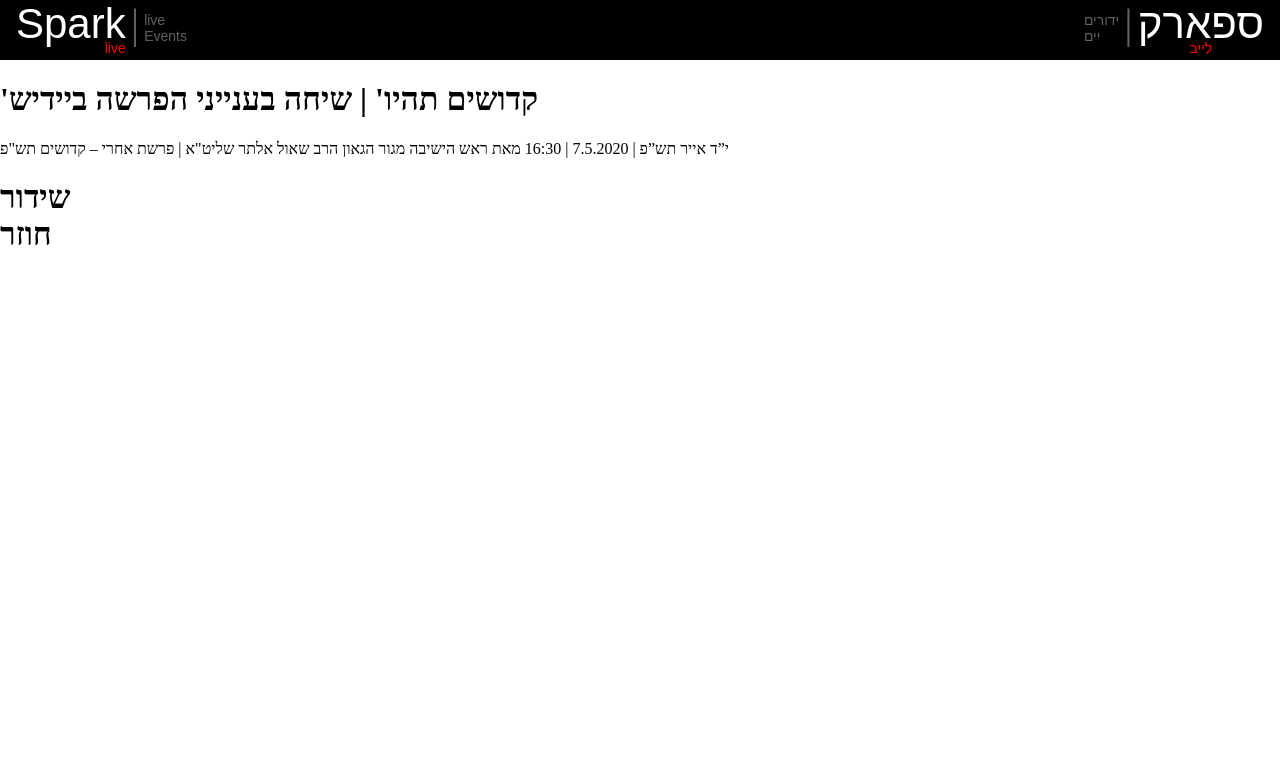
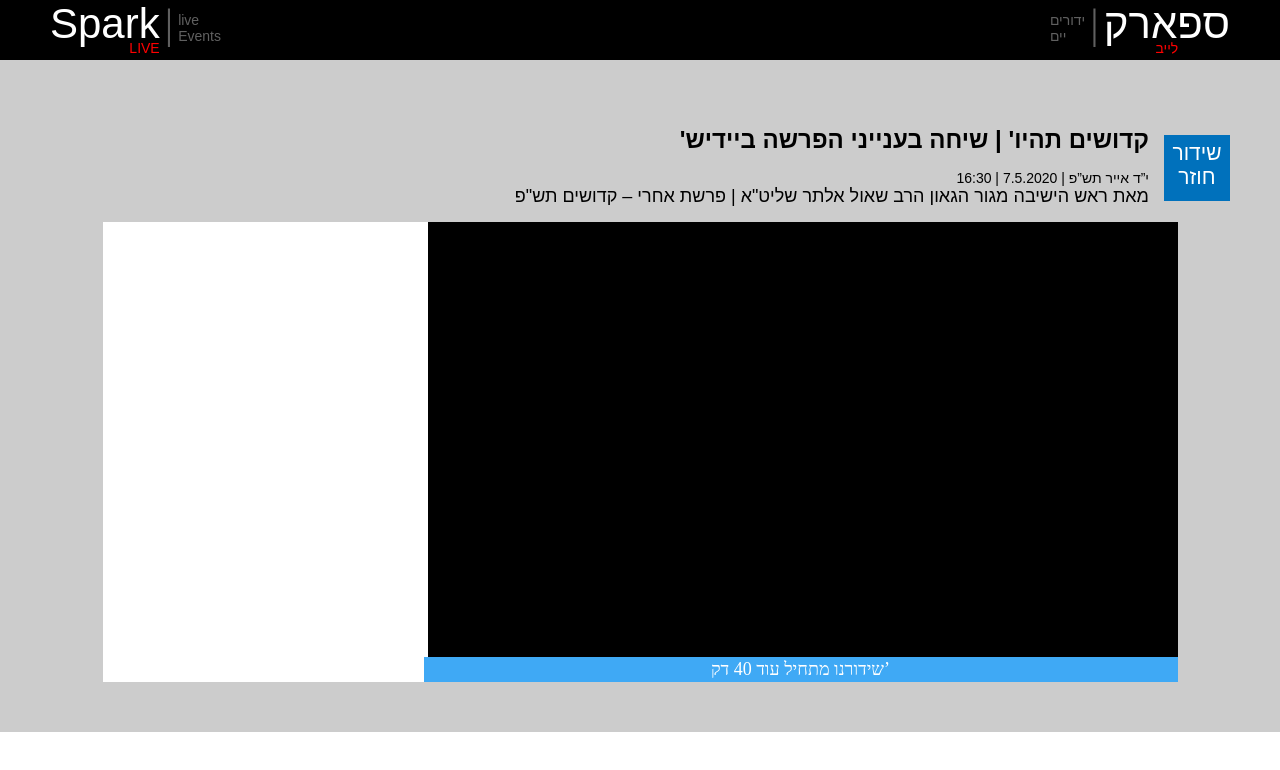
Before and after one commit to Ihossa/SPA, a plain HTML site: page index.html in a window 1280 px wide. Drawn offline with Linux system fonts and the light colour scheme.

Commit message:
Create main content

```diff
--- a/index.html
+++ b/index.html
@@ -10,7 +10,7 @@
 		<div class="logo-eng">
 			<span class="first-el">
 				<p class="title">Spark</p>
-				<p class="subtitle">live</p>
+				<p class="subtitle">LIVE</p>
 			</span>
 			<span class="sting">|</span>
 			<span class="before">live <br>Events</span>
@@ -24,17 +24,32 @@
 			</span>
 		</div>
 	</header>
-	<div class="man-content">
-		<div class="main-info">
-			<div class="content-title">
-				<h1>'קדושים תהיו' | שיחה בענייני הפרשה ביידיש  </h1>
-				<span>י”ד אייר תש”פ | 7.5.2020 | 16:30</span>
-				<span>מאת ראש הישיבה מגור הגאון הרב שאול אלתר שליט"א | פרשת אחרי – קדושים תש"פ  </span>
-			</div>
-			<div class="logo-chanel">
-				<h1 class="chanel-title">שידור  <br>חוזר  </h1>
+
+	<div class="main-content">
+		<div class="section1">
+			<div class="main-info">
+				<div class="content-title">
+					<h1>'קדושים תהיו' | שיחה בענייני הפרשה ביידיש  </h1>
+					<span class="public-time">י”ד אייר תש”פ | 7.5.2020 | 16:30</span>
+					<span class="description">מאת ראש הישיבה מגור הגאון הרב שאול אלתר שליט"א | פרשת אחרי – קדושים תש"פ  </span>
+				</div>
+				<div class="logo-chanel">
+					<span class="chanel-title">שידור  <br>חוזר  </span>
+				</div>
 			</div>
 		</div>
+		<div class="section2">
+			<div class="section-video">
+				<div class="coment">
+				</div>
+				<div class="content">
+					<div class="message">
+						שידורנו מתחיל עוד 40 דק’
+					</div>
+				</div>
+			</div>
+		</div>
+
 	</div>
 </body>
 </html>
--- a/src/style/style.scss
+++ b/src/style/style.scss
@@ -3,7 +3,8 @@ body{
 	padding: 0;
 }
 header{
-	padding: 0 1rem;
+	margin: 0;
+	padding: 0 50px;
 	display: flex;
 	justify-content:space-between;
 	background: #000000;
@@ -34,7 +35,6 @@ header{
 			color:#606060;
 			font-size: 42px;
 			margin: 0 5px;
-
 		}
 		.before{
 			color:#606060;
@@ -44,8 +44,6 @@ header{
 			font-style: normal;
 			font-weight: 300;
 			transform: translateY(20%);
-
-
 		}
 	}
 	.logo-ar{
@@ -59,5 +57,74 @@ header{
 			}
 		}
 	}
-
 }
+.main-content{
+	padding: 50px;
+	background: #cccccc;
+	.section1{
+		display: flex;
+		justify-content: flex-end;
+		margin: 0;
+		padding: 0;
+		font-family: 'Heebo', sans-serif;
+		margin-bottom: 15px;
+		.main-info{
+			display: flex;
+			.content-title{
+				display: flex;
+				flex-direction: column;
+				margin-right: 15px;
+				text-align: end;
+				h1{
+					font-size:24px;
+				}
+				.public-time{
+					font-size:14px;
+				}
+				.description{
+					font-size:18px;
+				}
+			}
+			.logo-chanel{
+				box-sizing: content-box;
+				margin-top:25px;
+				height: 60px;
+				width: 66px;
+				padding-top:6px;
+				text-align: center;
+				color:white;
+				background: #0071bc;
+				text-align: center;
+				font-size:21px;
+			}
+		}
+	}
+	.section2{
+		.section-video{
+			display: flex;
+			justify-content: center;
+			.coment{
+				background-color: white;
+				width: 325px;
+				min-height: 260px;
+			}
+			.content{
+				position: relative;
+				min-width: 750px;
+				background-color: black;
+				height: 460px;
+				.message{
+					width: 100%;
+					text-align: center;
+					font-size: 18px;
+					padding: 2px;
+					color:white;
+					position:absolute;
+					bottom: 0;
+					right:0;
+					background: #3fa9f5;
+				}
+			}
+		}
+	}
+}
```
Also changed, not shown: dist/style.css.
